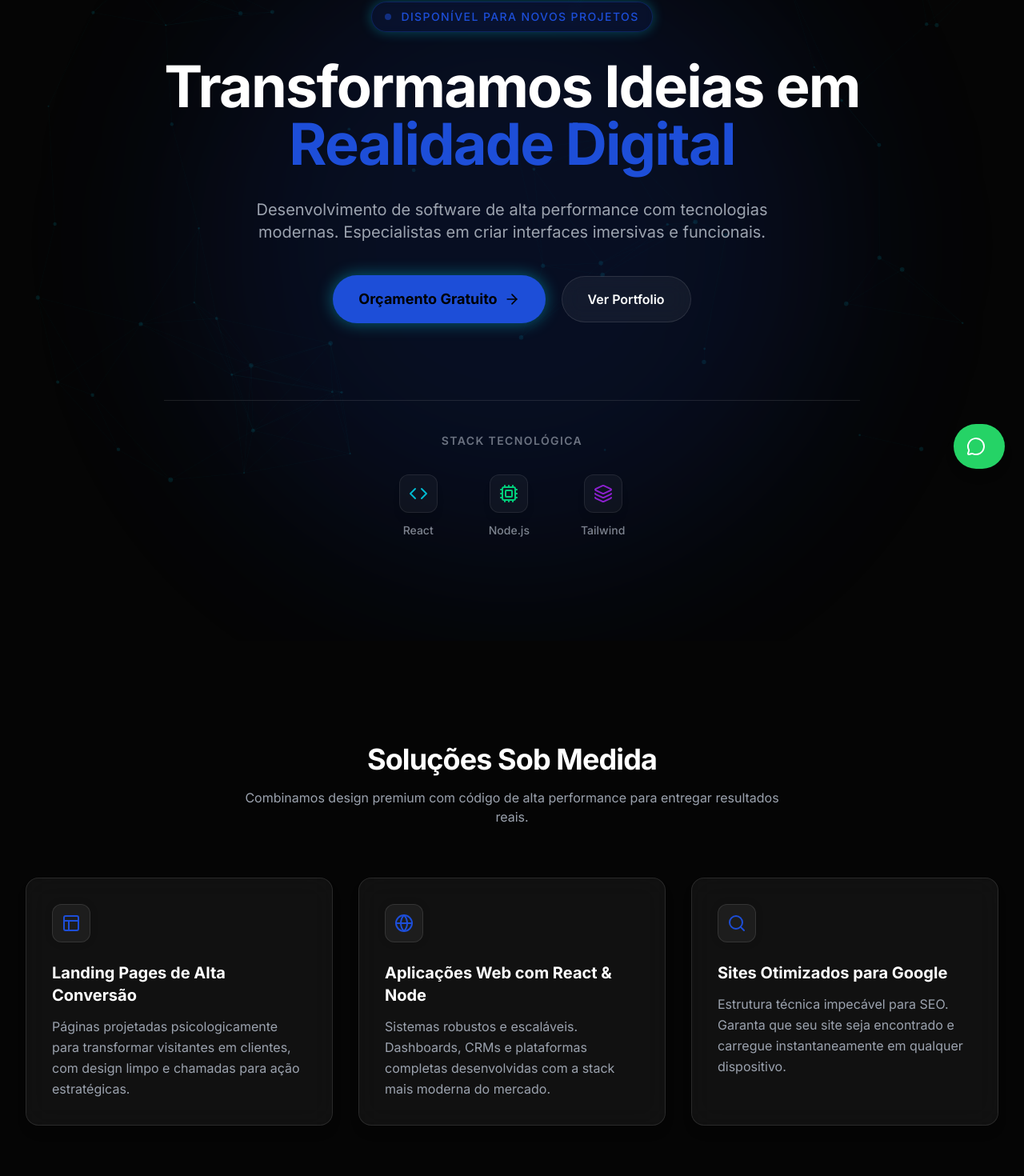
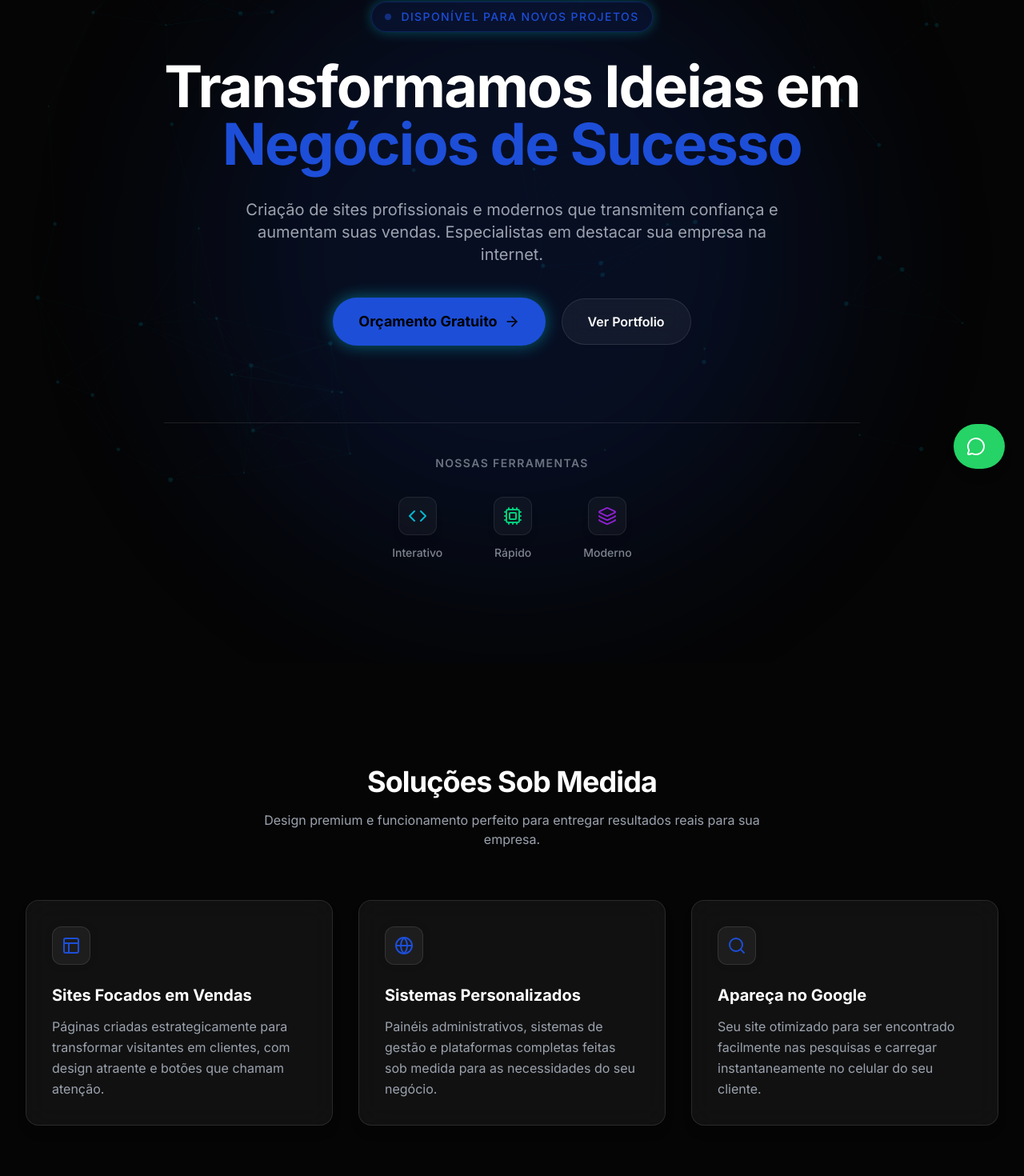
Before and after one commit to brenodev2007/CodeWork, a React (Vite) app: page / in a window 1280 px wide. Shown: the part 190-1660 px from the top of the page at 80% size. Built offline with nearby package versions, Linux system fonts and the light colour scheme.

Commit message:
Alterações de usabilidade

```diff
--- a/src/components/About.tsx
+++ b/src/components/About.tsx
@@ -12,18 +12,18 @@ export const About = () => {
               Sobre a Codework
             </span>
             <h2 className="text-3xl md:text-5xl font-bold mb-8 tracking-tight text-white">
-              Não somos apenas devs. Somos parceiros de <span className="text-primary">evolução digital.</span>
+              Não somos apenas desenvolvedores. Somos parceiros do <span className="text-primary">seu sucesso.</span>
             </h2>
             <p className="text-lg text-gray-400 mb-6 leading-relaxed">
               Nascemos com um objetivo claro: eliminar a complexidade do desenvolvimento web e entregar produtos digitais que realmente funcionam e escalam.
             </p>
             <p className="text-lg text-gray-400 mb-8 leading-relaxed">
-              Enquanto o mercado oferece soluções lentas e genéricas, nós apostamos em engenharia de ponta. Unimos design futurista com a performance bruta do React e Node.js.
+              Enquanto o mercado oferece soluções lentas e complicadas, nós apostamos na simplicidade e eficiência. Unimos design moderno com tecnologia rápida para o seu site vender mais.
             </p>
 
             <div className="space-y-4">
               {[
-                "Foco total em performance e SEO",
+                "Site rápido e otimizado",
                 "Atendimento prático e sem tecniquês",
                 "Entrega ágil com qualidade garantida"
               ].map((item, index) => (
--- a/src/components/Footer.tsx
+++ b/src/components/Footer.tsx
@@ -43,10 +43,7 @@ export const Footer = () => {
                <a href="#" className="w-10 h-10 rounded-full bg-white/5 flex items-center justify-center hover:bg-primary hover:text-black text-white/70 transition-colors duration-300 border border-white/10">
                   <Instagram className="w-5 h-5" />
                </a>
-               <a href="#" className="w-10 h-10 rounded-full bg-white/5 flex items-center justify-center hover:bg-primary hover:text-black text-white/70 transition-colors duration-300 border border-white/10">
-                  <Linkedin className="w-5 h-5" />
-               </a>
-               <a href="mailto:contato@codework.com" className="w-10 h-10 rounded-full bg-white/5 flex items-center justify-center hover:bg-primary hover:text-black text-white/70 transition-colors duration-300 border border-white/10">
+               <a href="mailto:codeworkbr.contact@gmail.com" className="w-10 h-10 rounded-full bg-white/5 flex items-center justify-center hover:bg-primary hover:text-black text-white/70 transition-colors duration-300 border border-white/10">
                   <Mail className="w-5 h-5" />
                </a>
             </div>
@@ -74,7 +71,7 @@ export const Footer = () => {
                     WhatsApp Comercial
                   </a>
                 </li>
-                <li><a href="mailto:contato@codework.com" className="hover:text-primary transition-colors">contato@codework.com</a></li>
+                <li><a href="mailto:codeworkbr.contact@gmail.com" className="hover:text-primary transition-colors">codeworkbr.contact@gmail.com</a></li>
                 <li className="pt-2">
                    <div className="inline-flex items-center gap-2 px-3 py-1 rounded-full bg-green-500/10 text-green-400 text-xs font-semibold border border-green-500/20">
                       <span className="w-2 h-2 rounded-full bg-green-500 animate-pulse"></span>
--- a/src/components/Hero.tsx
+++ b/src/components/Hero.tsx
@@ -16,12 +16,12 @@ export const Hero = () => {
 
         <h1 className="text-4xl md:text-6xl lg:text-7xl font-bold tracking-tight text-white mb-8 max-w-5xl mx-auto leading-tight">
           Transformamos Ideias em <br className="hidden md:block" />
-          <span className="text-gradient">Realidade Digital</span>
+          <span className="text-gradient">Negócios de Sucesso</span>
         </h1>
 
         <p className="text-lg md:text-xl text-gray-400 mb-10 max-w-2xl mx-auto leading-relaxed">
-          Desenvolvimento de software de alta performance com tecnologias modernas.
-          Especialistas em criar interfaces imersivas e funcionais.
+          Criação de sites profissionais e modernos que transmitem confiança e aumentam suas vendas.
+          Especialistas em destacar sua empresa na internet.
         </p>
 
         <div className="flex flex-col sm:flex-row items-center justify-center gap-5 w-full mb-16">
@@ -43,27 +43,27 @@ export const Hero = () => {
         </div>
 
         <div className="mt-8 border-t border-white/10 pt-10 w-full max-w-4xl">
-           <p className="text-sm font-semibold text-gray-500 uppercase tracking-widest mb-8">STACK TECNOLÓGICA</p>
+           <p className="text-sm font-semibold text-gray-500 uppercase tracking-widest mb-8">Nossas Ferramentas</p>
            <div className="flex flex-wrap justify-center items-center gap-8 md:gap-16 opacity-80">
               <div className="flex flex-col items-center gap-3 group hover:scale-110 transition-transform duration-300">
                  <div className="w-12 h-12 flex items-center justify-center rounded-xl bg-white/5 border border-white/10 group-hover:border-[#00E5FF]/50 shadow-lg group-hover:shadow-[0_0_15px_rgba(0,229,255,0.3)] transition-all">
                     <Code className="w-6 h-6 text-[#00E5FF]" />
                  </div>
-                 <span className="font-medium text-sm text-gray-400 group-hover:text-white transition-colors">React</span>
+                 <span className="font-medium text-sm text-gray-400 group-hover:text-white transition-colors">Interativo</span>
               </div>
 
               <div className="flex flex-col items-center gap-3 group hover:scale-110 transition-transform duration-300">
                  <div className="w-12 h-12 flex items-center justify-center rounded-xl bg-white/5 border border-white/10 group-hover:border-[#00FF94]/50 shadow-lg group-hover:shadow-[0_0_15px_rgba(0,255,148,0.3)] transition-all">
                     <Cpu className="w-6 h-6 text-[#00FF94]" />
                  </div>
-                 <span className="font-medium text-sm text-gray-400 group-hover:text-white transition-colors">Node.js</span>
+                 <span className="font-medium text-sm text-gray-400 group-hover:text-white transition-colors">Rápido</span>
               </div>
 
               <div className="flex flex-col items-center gap-3 group hover:scale-110 transition-transform duration-300">
                  <div className="w-12 h-12 flex items-center justify-center rounded-xl bg-white/5 border border-white/10 group-hover:border-[#B026FF]/50 shadow-lg group-hover:shadow-[0_0_15px_rgba(176,38,255,0.3)] transition-all">
                     <Layers className="w-6 h-6 text-[#B026FF]" />
                  </div>
-                 <span className="font-medium text-sm text-gray-400 group-hover:text-white transition-colors">Tailwind</span>
+                 <span className="font-medium text-sm text-gray-400 group-hover:text-white transition-colors">Moderno</span>
               </div>
            </div>
         </div>
--- a/src/components/HowItWorks.tsx
+++ b/src/components/HowItWorks.tsx
@@ -14,7 +14,7 @@ const steps = [
   {
     icon: Code,
     title: 'Desenvolvimento',
-    description: 'Codificamos seu site utilizando React e Node, garantindo performance e segurança.'
+    description: 'Construímos seu site utilizando as melhores tecnologias do mercado, garantindo rapidez e segurança.'
   },
   {
     icon: Rocket,
--- a/src/components/Projects.tsx
+++ b/src/components/Projects.tsx
@@ -21,6 +21,13 @@ const projects = [
     image: 'https://images.unsplash.com/photo-1555617914-6868e8cb8d3b?auto=format&fit=crop&q=80&w=800', // Code image
     description: 'Interface bancária moderna com gráficos interativos e segurança total.',
     tech: ['React Native', 'TypeScript', 'Redis'],
+  },
+  {
+    title: 'Site Institucional',
+    category: 'Presença Digital',
+    image: 'https://images.unsplash.com/photo-1497366216548-37526070297c?auto=format&fit=crop&q=80&w=800',
+    description: 'Apresente sua empresa com profissionalismo. Design corporativo focado em fortalecer sua marca.',
+    tech: ['Identidade Visual', 'SEO Otimizado', 'Mobile'],
   },
 ];
 
--- a/src/components/Services.tsx
+++ b/src/components/Services.tsx
@@ -2,18 +2,18 @@ import { Layout, Globe, Search } from 'lucide-react';
 
 const services = [
   {
-    title: 'Landing Pages de Alta Conversão',
-    description: 'Páginas projetadas psicologicamente para transformar visitantes em clientes, com design limpo e chamadas para ação estratégicas.',
+    title: 'Sites Focados em Vendas',
+    description: 'Páginas criadas estrategicamente para transformar visitantes em clientes, com design atraente e botões que chamam atenção.',
     icon: Layout,
   },
   {
-    title: 'Aplicações Web com React & Node',
-    description: 'Sistemas robustos e escaláveis. Dashboards, CRMs e plataformas completas desenvolvidas com a stack mais moderna do mercado.',
+    title: 'Sistemas Personalizados',
+    description: 'Painéis administrativos, sistemas de gestão e plataformas completas feitas sob medida para as necessidades do seu negócio.',
     icon: Globe,
   },
   {
-    title: 'Sites Otimizados para Google',
-    description: 'Estrutura técnica impecável para SEO. Garanta que seu site seja encontrado e carregue instantaneamente em qualquer dispositivo.',
+    title: 'Apareça no Google',
+    description: 'Seu site otimizado para ser encontrado facilmente nas pesquisas e carregar instantaneamente no celular do seu cliente.',
     icon: Search,
   },
 ];
@@ -25,7 +25,7 @@ export const Services = () => {
         <div className="text-center mb-16">
           <h2 className="text-3xl md:text-4xl font-bold mb-4 tracking-tight text-white">Soluções Sob Medida</h2>
           <p className="text-gray-400 max-w-2xl mx-auto">
-            Combinamos design premium com código de alta performance para entregar resultados reais.
+            Design premium e funcionamento perfeito para entregar resultados reais para sua empresa.
           </p>
         </div>
 
```
Also changed, not shown: src/components/Differentiators.tsx (+9 -9 lines).
